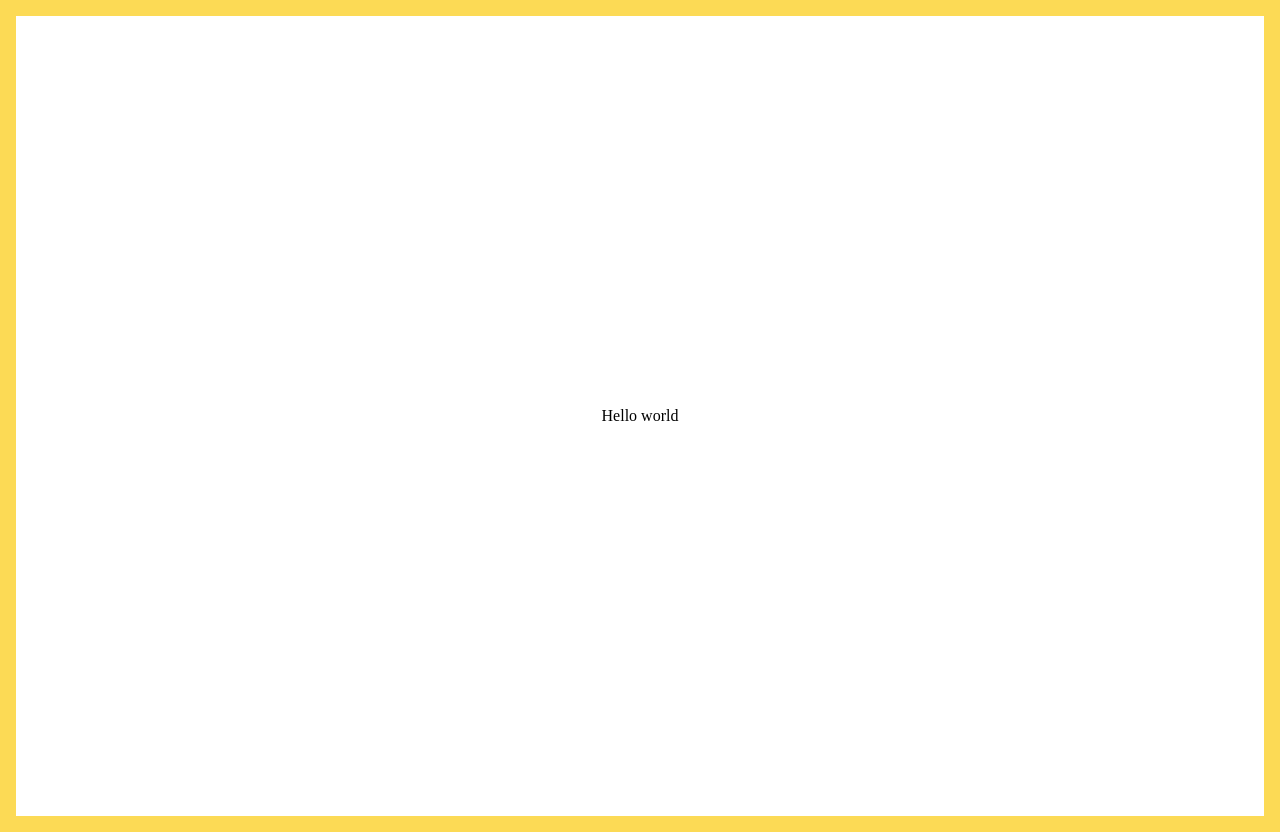
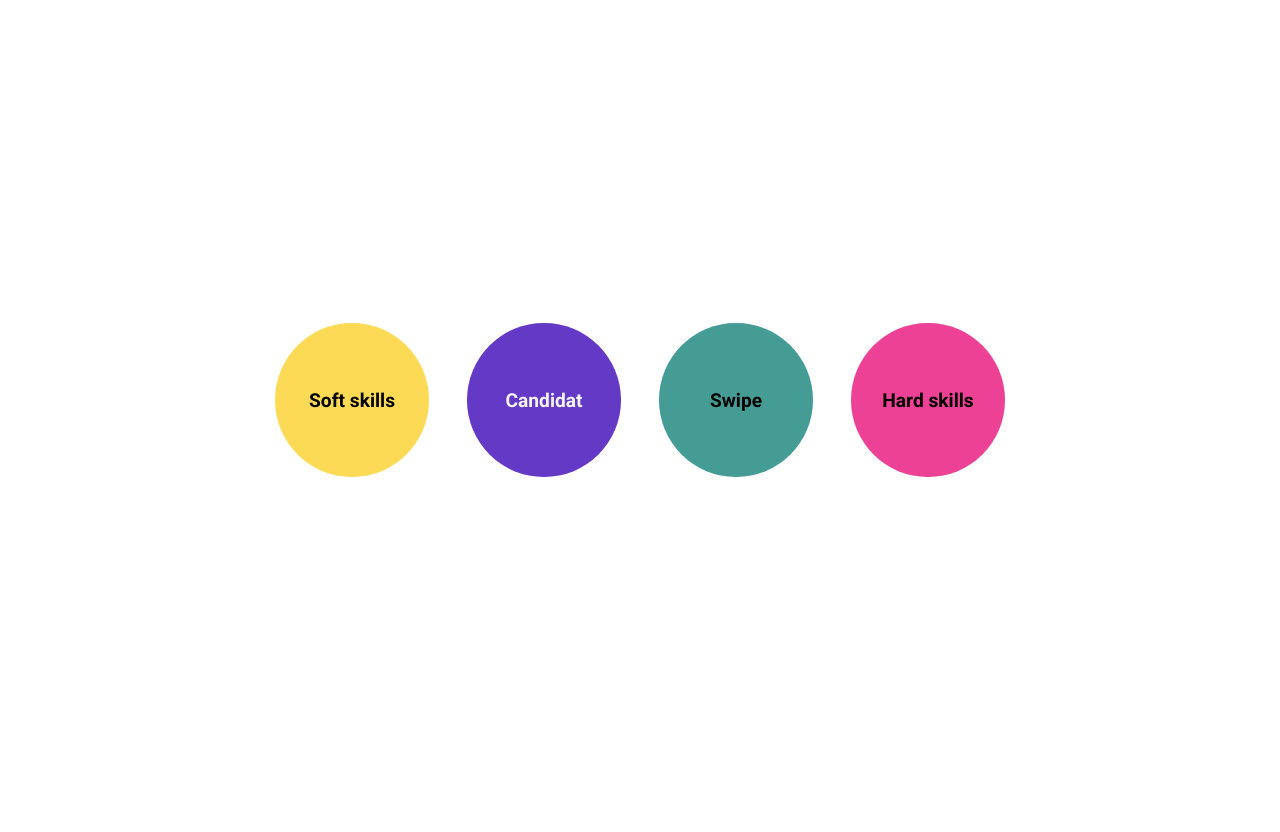
Before and after one commit to WildCodeSchool/reims-js-2103-project3-personality-front, a React (Create React App) app: page /screen in a window 1280 px wide. After the commit the page ends 800 px from the top, so only its background shows below. Built offline with nearby package versions, Linux system fonts and the light colour scheme.

Commit message:
Bubble start
4 bubbles created with hover effect

```diff
--- a/src/components/Screen.jsx
+++ b/src/components/Screen.jsx
@@ -4,8 +4,27 @@ import './Screen.scss';
 function Screen() {
   return (
     <>
-      <div className="bubble">
-        <p>Hello world</p>
+      <div className="bubble-container">
+        <p className="bubble-text yellow">
+          <span>
+            Soft skills
+          </span>
+        </p>
+        <p className="bubble-text violet">
+          <span>
+            Candidat
+          </span>
+        </p>
+        <p className="bubble-text green">
+          <span>
+            Swipe
+          </span>
+        </p>
+        <p className="bubble-text pink">
+          <span>
+            Hard skills
+          </span>
+        </p>
       </div>
     </>
   );
--- a/src/components/Screen.scss
+++ b/src/components/Screen.scss
@@ -1,9 +1,94 @@
 @import 'variables.scss';
 
-.bubble {
+.bubble-container {
     display: flex;
     justify-content: center;
     align-items: center;
     min-height: 100vh;
-    border: 1rem solid $yellow-color;
 }
+
+.bubble-text {
+    display: flex;
+    justify-content: center;
+    align-items: center;
+    height: 8em;
+    width: 8em;
+    border-radius: 50%;
+    font-family: roboto;
+    font-weight: 700;
+    font-size: 1.2em;
+    margin: 1em;
+}
+
+.yellow {
+    background-color: $yellow-color;
+}
+
+.violet {
+    background-color: $violet-color;
+    color: whitesmoke;
+}
+
+.green {
+    background-color: $green-color;
+}
+
+.pink {
+    background-color: $pink-color;
+}
+
+.bubble-text:hover {
+    transform: scale(2);
+    transition: 0.3s;
+}
+
+.bubble-text:hover span {
+    display: none;
+}
+
+.bubble-text.yellow:hover:before {
+    transform: scale(1.2);
+    font-size: 0.8em;
+    text-align: center;
+    transition: 0.3s;
+    content: "Creativity \A Empathy \A Responsibility \A Sociability";
+    white-space: pre-wrap;
+}
+
+.bubble-text.violet:hover:before {
+    transform: scale(1.2);
+    font-size: 0.8em;
+    text-align: center;
+    transition: 0.3s;
+    content: "Man \A 44yo \A Reims";
+    white-space: pre-wrap;
+}
+
+.bubble-text.green:hover:before {
+    transform: scale(0.4);
+    font-size: 0.8em;
+    text-align: center;
+    transition: 0.3s;
+    content: url("https://nsa40.casimages.com/img/2021/06/02/210602045106742185.jpg");
+    border-radius: 50%;
+    white-space: pre-wrap;
+}
+
+.bubble-text.pink:hover:before {
+    transform: scale(1.2);
+    font-size: 0.8em;
+    text-align: center;
+    transition: 0.3s;
+    content: "Languages \A Code programing \A Marketing skills";
+    white-space: pre-wrap;
+}
+
+@media screen and (max-width: 768px) {
+    .bubble-text {
+        text-align: center;
+        font-size: 0.8em;
+        height: 6em;
+        width: 6em;
+        margin: 0.5em;
+    }
+}
--- a/src/components/_variables.scss
+++ b/src/components/_variables.scss
@@ -1,3 +1,5 @@
+@import url('https://fonts.googleapis.com/css2?family=Roboto:ital,wght@0,100;0,300;0,400;0,500;0,700;0,900;1,100;1,300;1,400;1,500;1,700;1,900&display=swap');
+
 $sans-serif-font: Arial;
 $serif-font: Georgia;
 
```
Also changed, not shown: src/pictures/44yrold.jpg (added).
